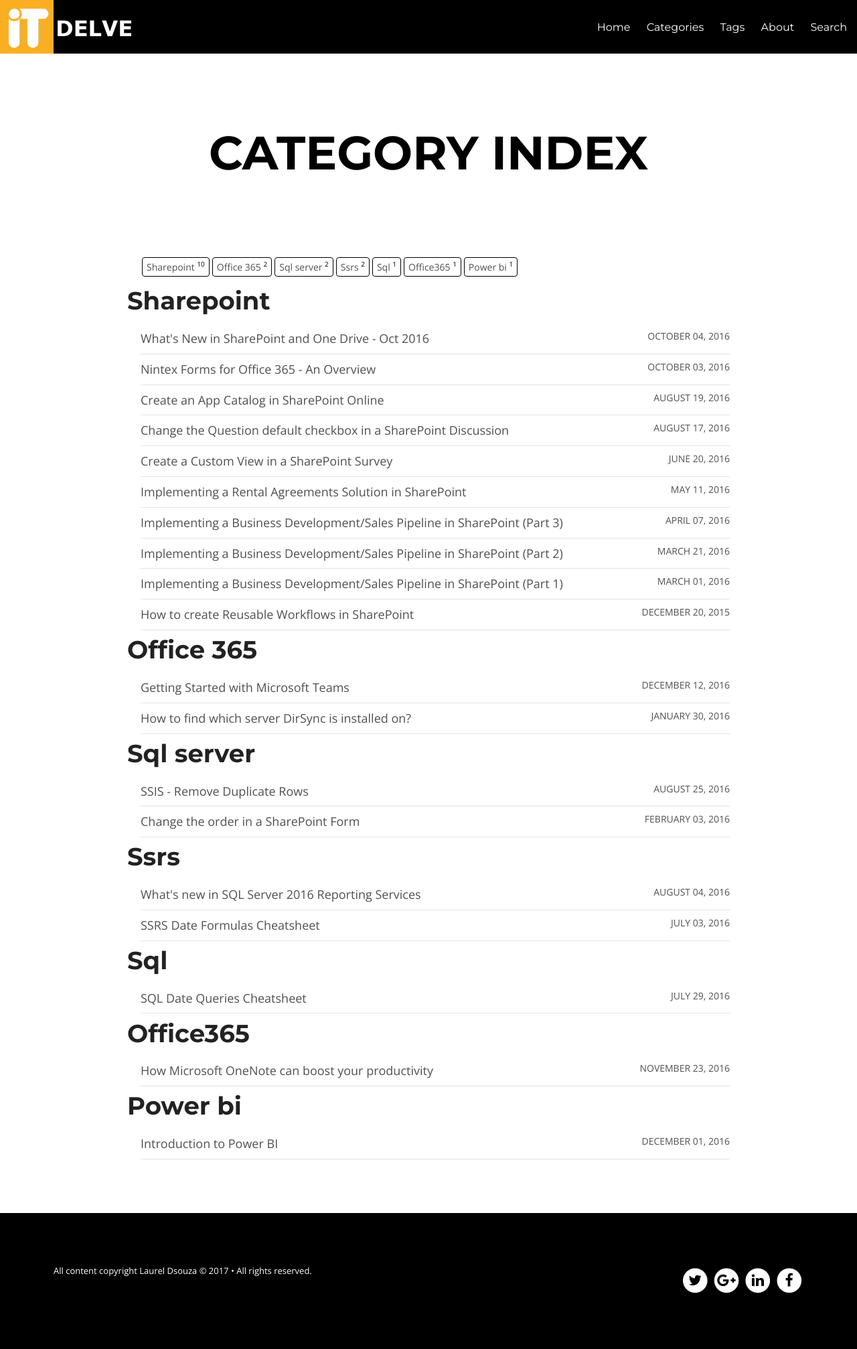
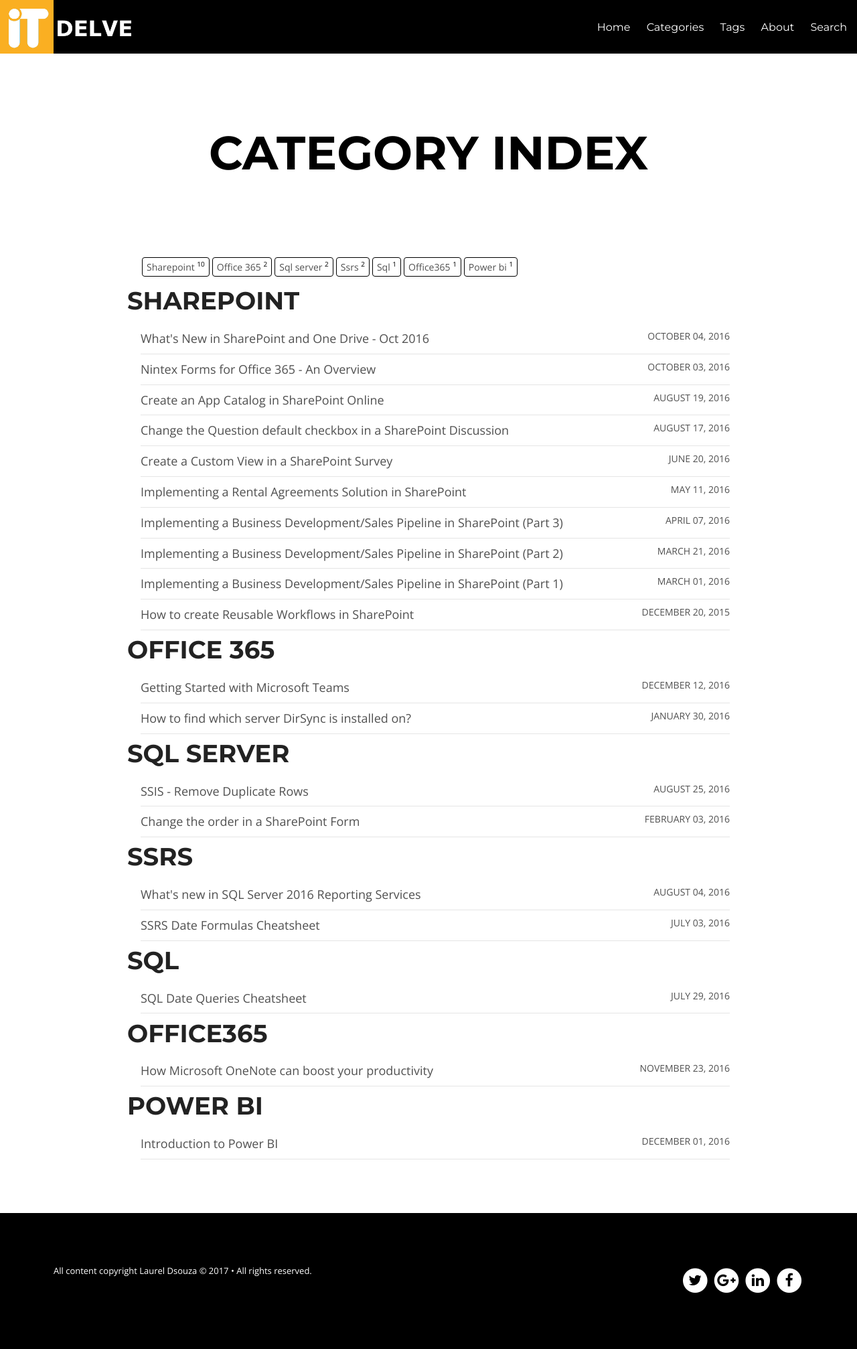
Before and after one commit to ldsouza/ldsouza.github.io, a Jekyll site: the page built from categories.html, in a window 1280 px wide. Shown: the whole page at 67% size. Built offline with Jekyll 4.4.1, drawn with Linux system fonts in a browser that asks for light colours; nearby versions of some CDN libraries.

Commit message:
Update post.css

```diff
--- a/assets/css/post.css
+++ b/assets/css/post.css
@@ -466,7 +466,8 @@
       padding-left: 1.25rem;
       font-size: 1.125rem; }
     .notepad-page-content > div:not(.notepad-page-title) h1, .notepad-page-content > div:not(.notepad-page-title) h2, .notepad-page-content > div:not(.notepad-page-title) h3, .notepad-page-content > div:not(.notepad-page-title) h4, .notepad-page-content > div:not(.notepad-page-title) h5, .notepad-page-content > div:not(.notepad-page-title) h6 {
-      font-weight: bold; }
+      font-weight: bold;
+      text-transform: uppercase;}
     .notepad-page-content > div:not(.notepad-page-title) h1, .notepad-page-content > div:not(.notepad-page-title) h2, .notepad-page-content > div:not(.notepad-page-title) h3, .notepad-page-content > div:not(.notepad-page-title) h4, .notepad-page-content > div:not(.notepad-page-title) h5, .notepad-page-content > div:not(.notepad-page-title) h6, .notepad-page-content > div:not(.notepad-page-title) ul, .notepad-page-content > div:not(.notepad-page-title) ol, .notepad-page-content > div:not(.notepad-page-title) blockquote, .notepad-page-content > div:not(.notepad-page-title) pre, .notepad-page-content > div:not(.notepad-page-title) hr {
       max-width: 56.25rem;
       margin-left: auto;
```
